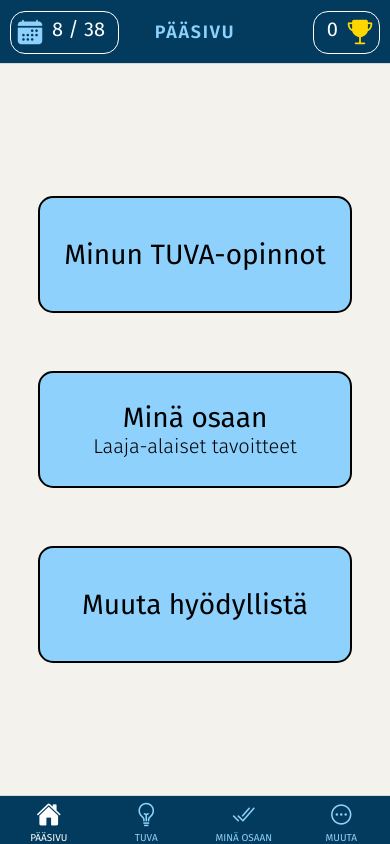
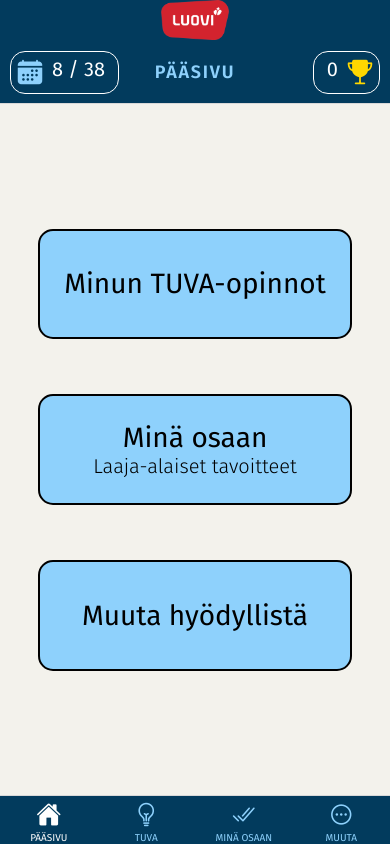
Before and after one commit to Oivoi1/OppiAppi, a React Native app: screen / in a window 390 px wide. Built offline with nearby package versions, Linux system fonts and the light colour scheme.

Commit message:
logo headerissa

```diff
--- a/App.js
+++ b/App.js
@@ -1,4 +1,4 @@
-import { Alert, StyleSheet, Text, TouchableOpacity, View } from "react-native";
+import { Alert, StyleSheet, Text, TouchableOpacity, View, Image } from "react-native";
 import { NavigationContainer } from "@react-navigation/native";
 import { createBottomTabNavigator } from "@react-navigation/bottom-tabs";
 import { Ionicons } from "@expo/vector-icons";
@@ -65,9 +65,12 @@ useEffect(() => {
   }
 
   return (
+
     <AppHeaderContext.Provider
       value={{ studyWeeks, setStudyWeeks, trophies, setTrophies }}
     >
+      <Image style= {{flex:0.05 , width:'auto', resizeMode: 'center',backgroundColor:THEME.darkBlue}} source={require('./assets/adaptive-icon-smaller.png')}/>
+
       <NavigationContainer>
         <Tab.Navigator
           initialRouteName="Main"
@@ -105,11 +108,14 @@ useEffect(() => {
                   )
                 }
               >
+
+
                 <Ionicons name="calendar" size={28} color={THEME.lightBlue} />
 
                 <Text style={styles.headerSidesText}>{studyWeeks} / 38</Text>
               </TouchableOpacity>
             ),
+
             headerRight: () => (
               <TouchableOpacity
                 style={[styles.headerViews, styles.headerRightView]}
@@ -141,6 +147,7 @@ useEffect(() => {
             tabBarHideOnKeyboard: "true",
           })}
         >
+
           <Tab.Screen
             name="MainView"
             component={MainView}
```
